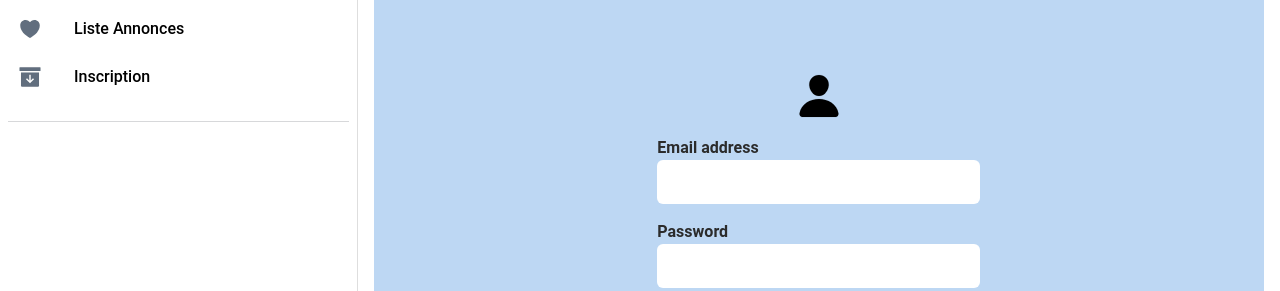
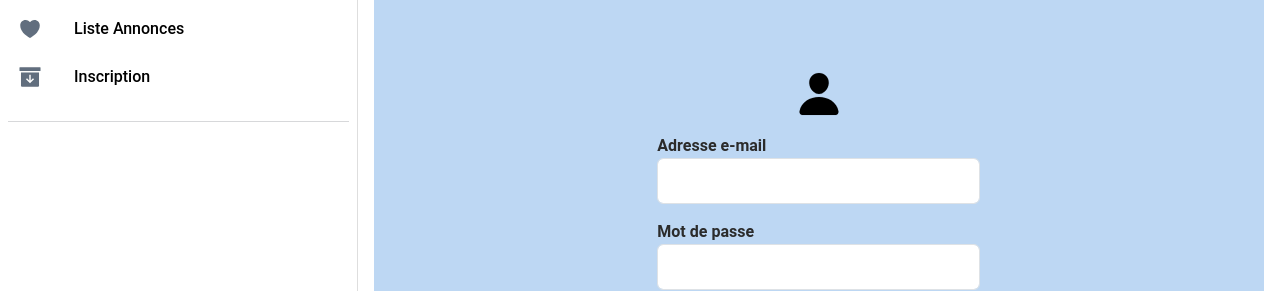
Before and after one commit to JoharyHugo/VoitureVente, a React (Vite) app: page /login in a window 1280 px wide. Shown: the part 218-509 px from the top of the page. Built offline with nearby package versions, Linux system fonts and the light colour scheme.

Commit message:
Update Login.tsx

```diff
--- a/src/Login.tsx
+++ b/src/Login.tsx
@@ -1,8 +1,6 @@
 import React, { useState, useEffect } from 'react';
-import { IonContent, IonPage, IonInput, IonButton, IonRow, IonCol, IonLabel, IonCheckbox ,IonHeader,IonToolbar,IonTitle,IonBackButton,IonButtons} from '@ionic/react';
-import 'bootstrap/dist/css/bootstrap.css';
-import { IonIcon } from '@ionic/react';
-import { person ,arrowBack} from 'ionicons/icons';
+import { IonContent, IonPage, IonInput, IonButton, IonRow, IonCol, IonLabel, IonIcon, IonHeader, IonToolbar, IonTitle, IonBackButton, IonButtons } from '@ionic/react';
+import { person } from 'ionicons/icons';
 import { useHistory } from 'react-router-dom';
 import './css/login.css';
 
@@ -10,31 +8,32 @@ const Login: React.FC = () => {
   const history = useHistory();
 
   const handleGoBack = () => {
-    history.goBack(); // Utilisez cette fonction pour revenir à la page précédente
+    history.goBack();
   };
 
   const [email, setEmail] = useState('');
   const [mdp, setPassword] = useState('');
 
-  let requestBody = {
+  // Mettez à jour requestBody chaque fois que l'email ou le mot de passe change
+  useEffect(() => {
+    const requestBody = {
       email,
       mdp,
     };
+    setRequestBody(requestBody);
+  }, [email, mdp]);
 
-   // Update requestBody whenever email or password changes
-   useEffect(() => {
-    requestBody = {
-       email,
-       mdp,
-    };
-   }, [email, mdp]);
+  const [requestBody, setRequestBody] = useState({
+    email: '',
+    mdp: '',
+  });
 
   const handleSubmit = async (e: React.FormEvent) => {
     e.preventDefault();
 
-
     try {
-       // Effectuez la requête POST
+      //console.log(requestBody);
+      // Effectuez la requête POST en utilisant le dernier requestBody
       const response = await fetch('http://localhost:80/api/user/verif', {
         method: 'POST',
         headers: {
@@ -43,10 +42,10 @@ const Login: React.FC = () => {
         body: JSON.stringify(requestBody),
       });
 
-       // Vérifiez si la requête a réussi (code de statut 200)
+      // Gérez la réponse...
       if (response.ok) {
         const token = await response.text();
-         console.log(token);
+        //console.log(token);
 
         // Stockez le token dans LocalStorage
         localStorage.setItem('token', token);
@@ -56,10 +55,9 @@ const Login: React.FC = () => {
           localStorage.removeItem('token');
           console.log("Le token a été retiré de LocalStorage après 2 minutes.");
         }, 2 * 60 * 1000); // 2 minutes en millisecondes
-
-         //console.log("Le token a été stocké dans LocalStorage.");
+        history.push("/");
       } else {
-         console.error('Échec de l\'authentification');
+        console.error("Échec de l'authentification");
 
         // Gérez le cas où la réponse n'est pas en JSON
         const nonJsonResponse = await response.text();
@@ -72,8 +70,6 @@ const Login: React.FC = () => {
       // Ajoutez ici la logique pour gérer les erreurs de requête
     }
   };
-
-
 
   return (
     <IonPage>
@@ -89,11 +85,10 @@ const Login: React.FC = () => {
         <IonRow className="justify-content-center align-items-center" style={{ background: `rgb(189 215 243)`, height: '825px' }}>
           <IonCol md="6">
             <form onSubmit={handleSubmit} style={{ marginTop: '-81px'}} className="d-flex flex-column align-items-center">
-              {/* Ajoutez le IonIcon en haut du formulaire */}
-              <IonIcon icon={person} style={{ fontSize: '3em', color: 'black' ,marginTop: '-3px'}} className="mx-auto mb-3" />
+              <IonIcon icon={person} style={{ fontSize: '3em', color: 'black', marginTop: '-3px' }} className="mx-auto mb-3" />
 
               <div className="mb-3">
-                <IonLabel style={{color:'rgb(43 43 43)',fontWeight: 'bold'}}>Email address</IonLabel>
+                <IonLabel style={{ color: 'rgb(43 43 43)', fontWeight: 'bold' }}>Adresse e-mail</IonLabel>
                 <IonInput
                   type="email"
                   className="form-control champ"
@@ -103,7 +98,7 @@ const Login: React.FC = () => {
                 />
               </div>
               <div className="mb-3">
-                <IonLabel style={{color:'rgb(43 43 43)',fontWeight: 'bold'}}>Password</IonLabel>
+                <IonLabel style={{ color: 'rgb(43 43 43)', fontWeight: 'bold' }}>Mot de passe</IonLabel>
                 <IonInput
                   type="password"
                   className="form-control champ"
@@ -112,7 +107,7 @@ const Login: React.FC = () => {
                   style={{ width: '323px' }}
                 />
               </div>
-              <button type='submit' className="button-29 " style={{ marginTop: '25px'}}>Connexion</button>
+              <button type='submit' className="button-29 " style={{ marginTop: '25px' }}>Connexion</button>
             </form>
           </IonCol>
         </IonRow>
```
Lines whose indentation alone changed are shown as unchanged.
